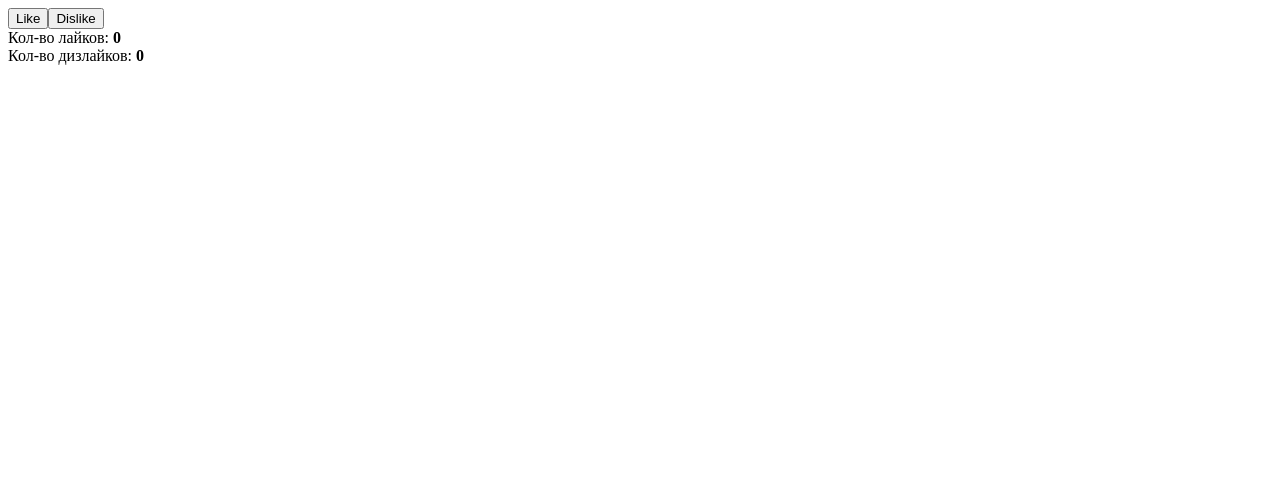
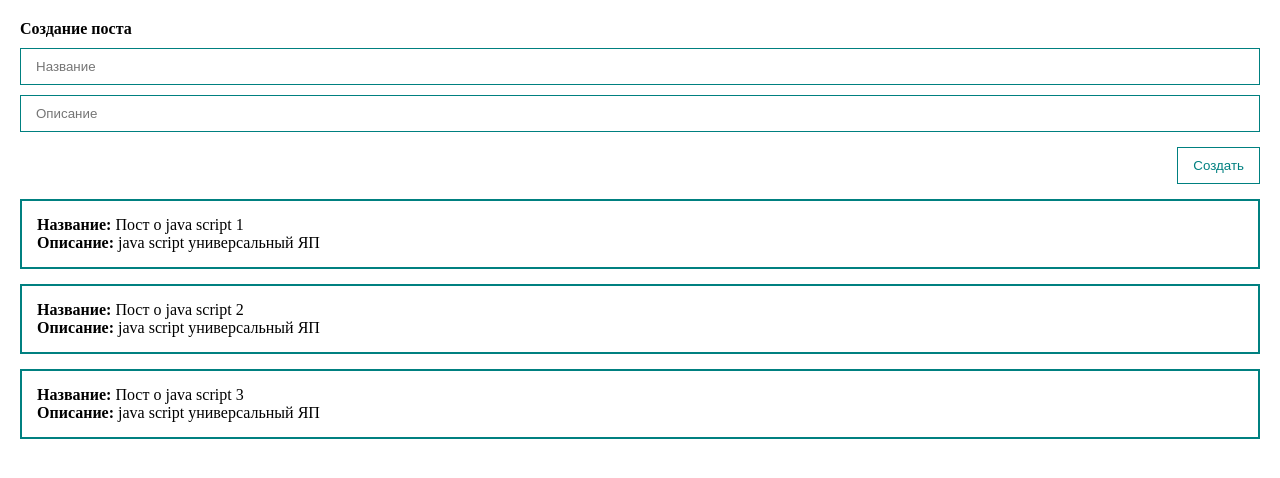
Before and after one commit to Kuznetsov-Leonid/study_vue_project, a Vue app: page / in a window 1280 px wide. Shown: the top 478 px of the page. Built offline with nearby package versions, Linux system fonts and the light colour scheme.

Commit message:
этап 2

```diff
--- a/src/App.vue
+++ b/src/App.vue
@@ -1,31 +1,100 @@
+/**
+* v-bind:value="title" привязка инпута к модели
+* @input="title = $event.target.value" реализация двухстороннего связывания с моделью
+* @click="createPost" отработка метода при собитии клик
+* @submit.prevent отмена действия браузера по умолчанию
+*/
 <template>
-    <div>
-        <button @click="addLike">Like</button>
-        <button v-on:click="addDislike">Dislike</button>
+    <div class="app">
+        <form @submit.prevent>
+        <h4>Создание поста</h4>
+        <input
+            v-bind:value="title"
+            @input="title = $event.target.value"
+            class="input"
+            type="text"
+            placeholder="Название"
+            >
+        <input
+            v-bind:value="body"
+            @input="body = $event.target.value"
+            class="input"
+            type="text"
+            placeholder="Описание"
+            >
+        <button class="btn" @click="createPost">Создать</button>
+        </form>
+        <div class="post" v-for="post in posts">
+            <div><strong>Название:</strong> {{ post.title }}</div>
+            <div><strong>Описание:</strong> {{ post.body }}</div>
+        </div>
     </div>
-    <div>Кол-во лайков: <strong>{{ likes }}</strong></div>
-    <div>Кол-во дизлайков: <strong>{{ dislikes }}</strong></div>
 </template>
 
 <script>
     export default {
         data(){
             return{
-                likes: 0,
-                dislikes: 0,
+                posts: [
+                    { id: 1, title: 'Пост о java script 1', body: 'java script универсальный ЯП',},
+                    { id: 2, title: 'Пост о java script 2', body: 'java script универсальный ЯП',},
+                    { id: 3, title: 'Пост о java script 3', body: 'java script универсальный ЯП',},
+                ],
+                title: '',
+                body: '',
             }
         },
         methods: {
-            addLike(){
-                this.likes ++;
-            },
-            addDislike(){
-                this.dislikes ++;
+            createPost(){
+                const newPost = {
+                    id: Date.now(),
+                    title: this.title,
+                    body: this.body,
+                }
+                this.posts.push(newPost);
+                this.title = '';
+                this.body = '';
             },
         }
     }
 </script>
 
-<style scoped>
-
+<style>
+* {
+    margin: 0;
+    padding: 0;
+    box-sizing: border-box;
+}
+.app{
+    padding: 20px;
+}
+form{
+    display: flex;
+    flex-direction: column;
+}
+.post{
+    padding: 15px;
+    border: 2px solid teal;
+    margin-top: 15px;
+}
+.input{
+    width: 100%;
+    border: 1px solid teal;
+    padding: 10px 15px;
+    margin-top: 10px;
+}
+.btn{
+    margin-top: 15px;
+    align-self: flex-end;
+    border: 1px solid teal;
+    padding: 10px 15px;
+    background: none;
+    color: teal;
+    transition: 0.3s;
+}
+.btn:hover{
+    background: teal;
+    color: white;
+    border: 1px solid white;
+}
 </style>
```
